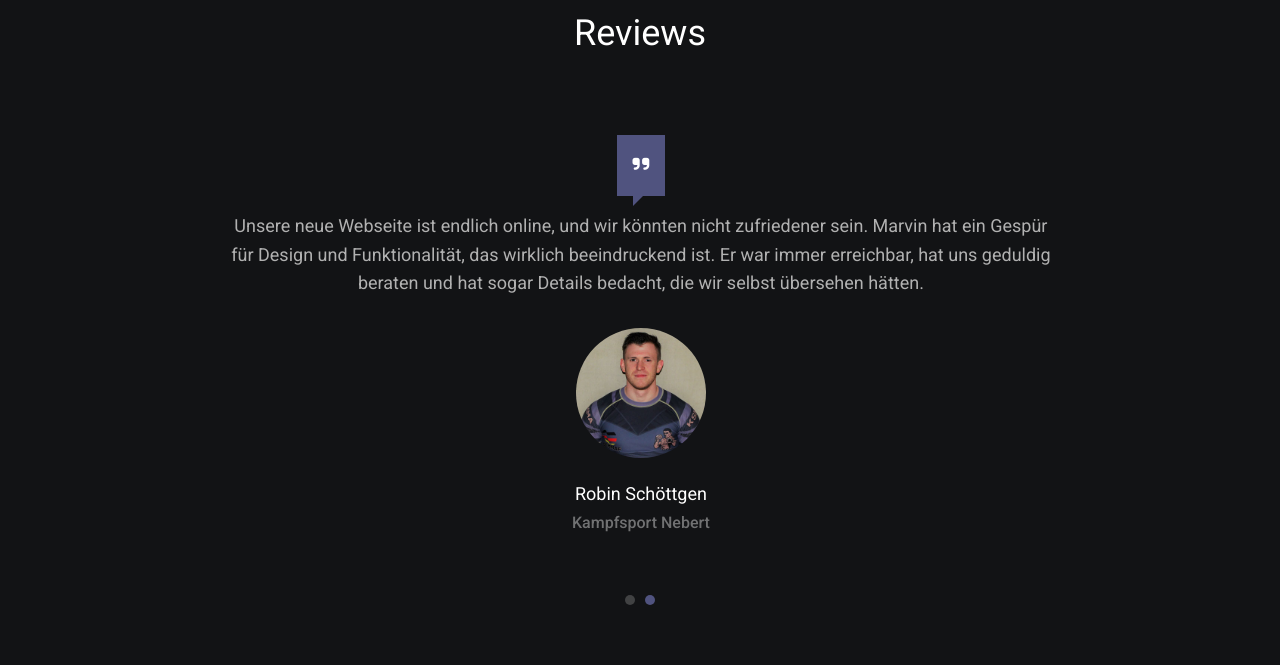
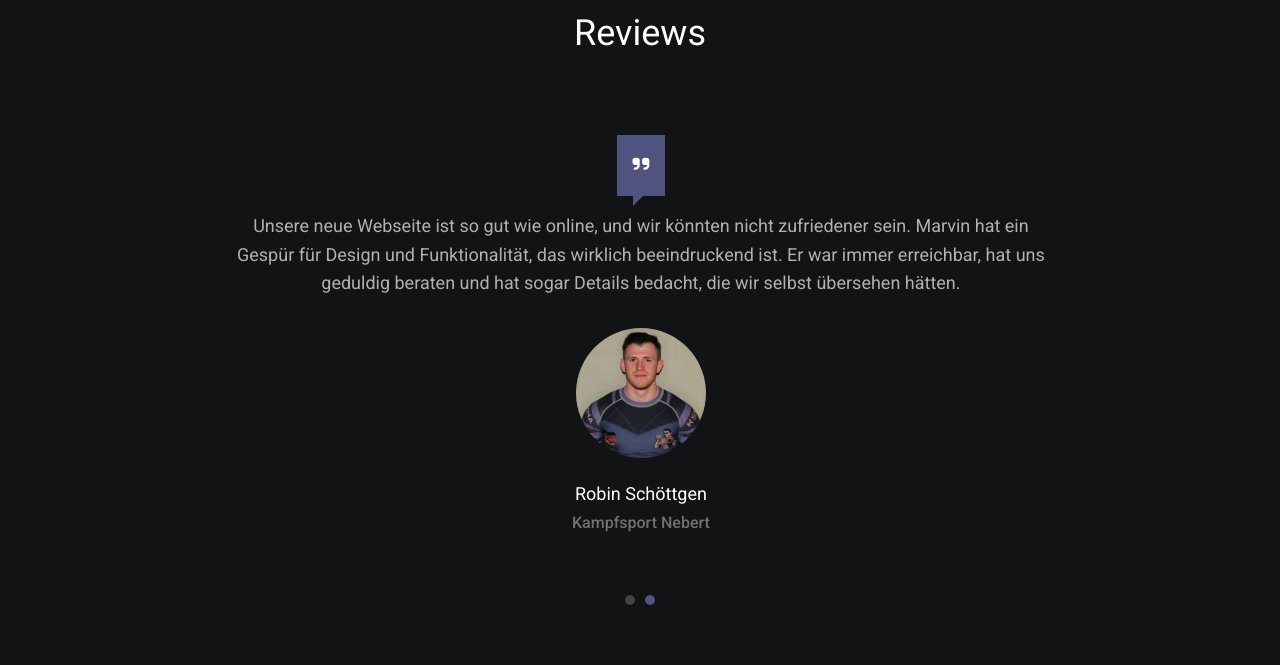
Before and after one commit to Tanglebeast/PERSONAL-PORTFOLIO, a website: page index.html in a window 1280 px wide. Shown: the part 11200-11865 px from the top of the page. Drawn offline with nearby package versions, Linux system fonts and the light colour scheme.

Commit message:
bewertung update

```diff
--- a/index.html
+++ b/index.html
@@ -1112,7 +1112,7 @@
                                         <i class="fa fa-quote-right"></i>
                                     </figure>
                                     <p class="ts-h5">
-                                        Unsere neue Webseite ist endlich online, und wir könnten nicht zufriedener sein. Marvin hat ein Gespür für Design und Funktionalität, das wirklich beeindruckend ist. Er war immer erreichbar, hat uns geduldig beraten und hat sogar Details bedacht, die wir selbst übersehen hätten.
+                                        Unsere neue Webseite ist so gut wie online, und wir könnten nicht zufriedener sein. Marvin hat ein Gespür für Design und Funktionalität, das wirklich beeindruckend ist. Er war immer erreichbar, hat uns geduldig beraten und hat sogar Details bedacht, die wir selbst übersehen hätten.
                                     </p>
                                     <div class="ts-circle__lg mb-3" data-bg-image="assets/img/person.jpg"></div>
                                     <h5>Robin Schöttgen</h5>
```
